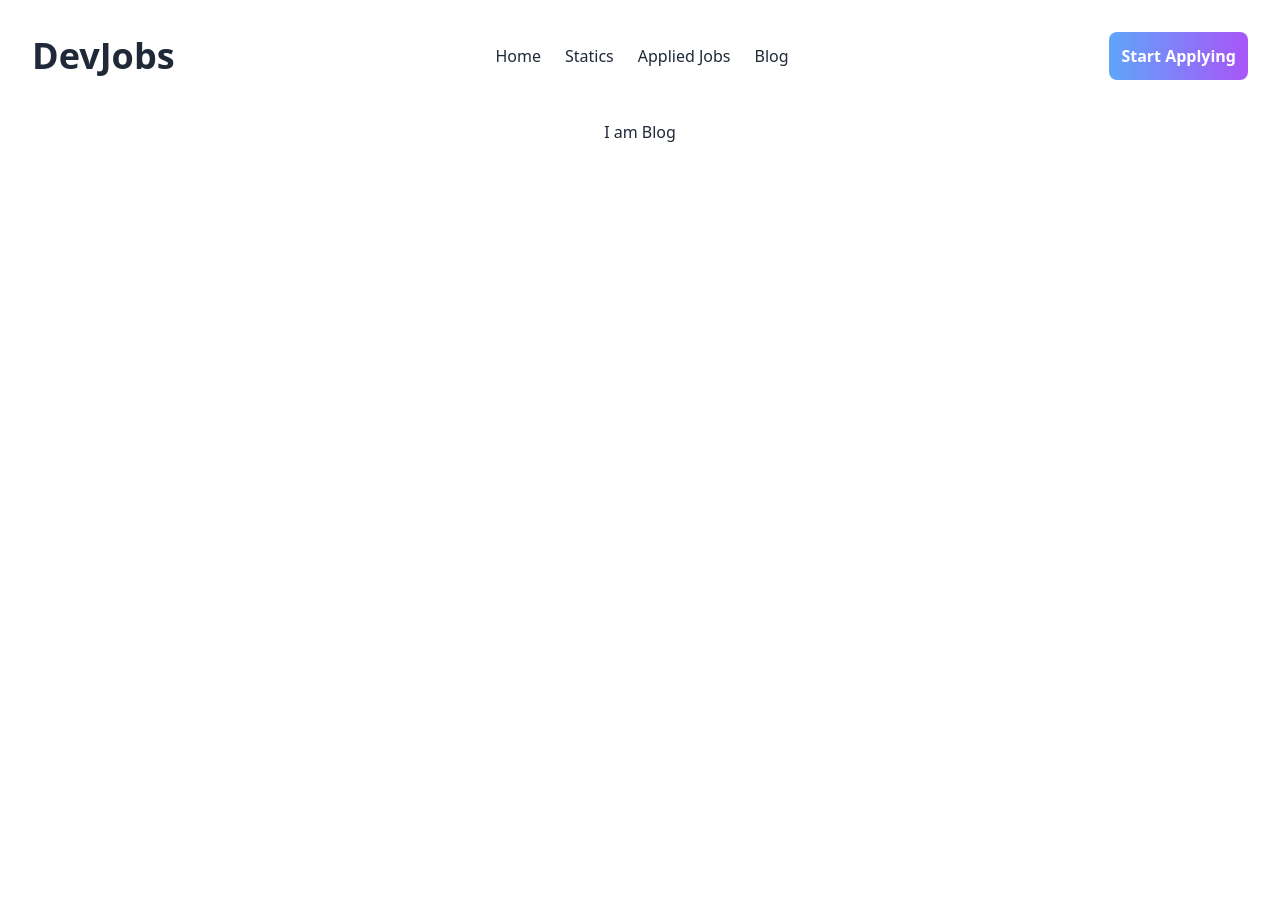
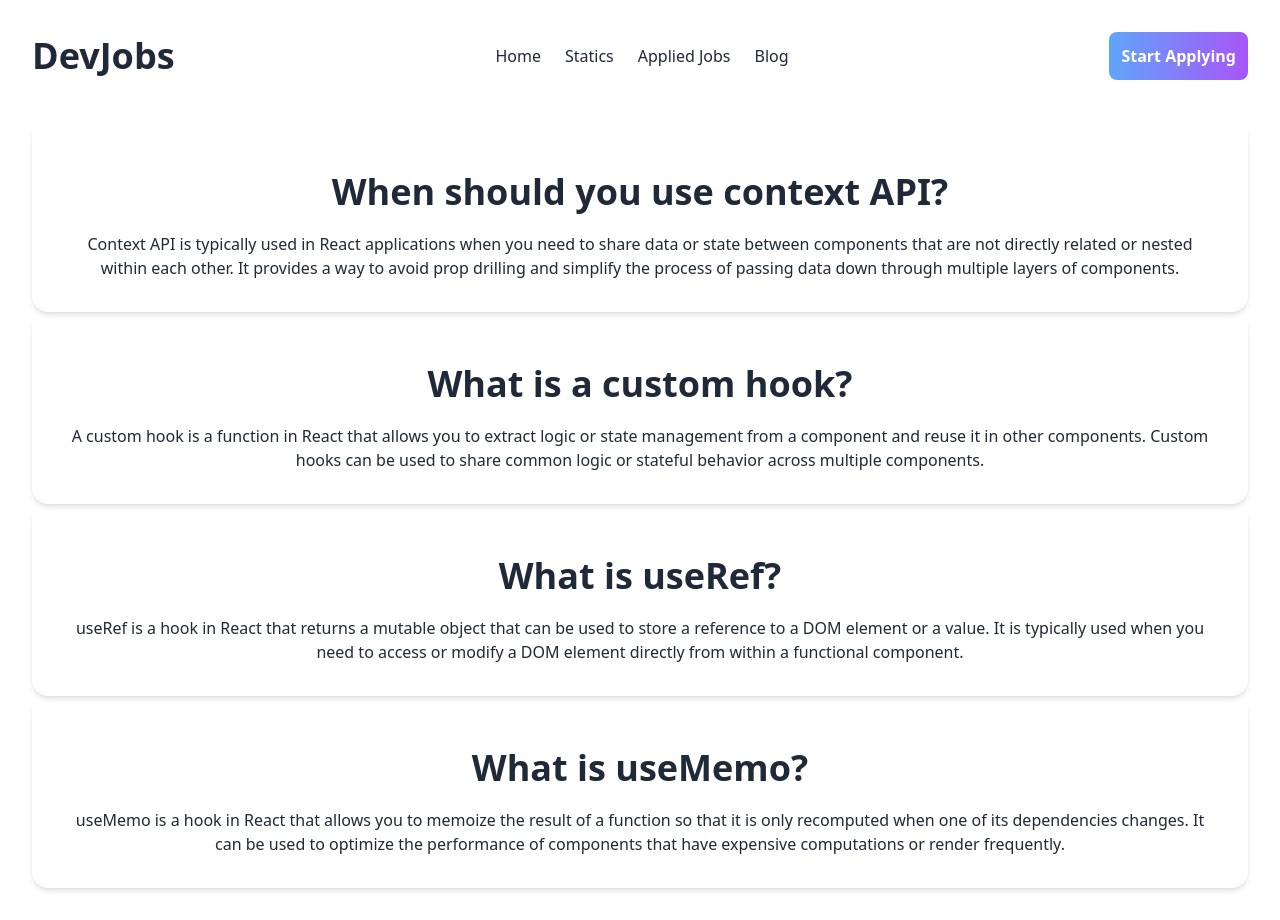
Before and after one commit to RayhanUddinFarhad/CareerHub, a React (Vite) app: page /blog in a window 1280 px wide. Before the commit the page ends 800 px from the top, so only its background shows below. Built offline with nearby package versions, Linux system fonts and the light colour scheme.

Commit message:
Blogs Completed

```diff
--- a/src/components/layout/Blog.jsx
+++ b/src/components/layout/Blog.jsx
@@ -3,8 +3,35 @@ import React from 'react';
 const Blog = () => {
     return (
         <div>
-            I am Blog
+           <div className='card shadow-md'>
 
+
+           <h1 className='text-4xl font-bold my-5 '>When should you use context API?</h1>
+           <p>Context API is typically used in React applications when you need to share data or state between components that are not directly related or nested within each other. It provides a way to avoid prop drilling and simplify the process of passing data down through multiple layers of components.</p>
+           </div>
+
+
+           <div className='card shadow-md'>
+
+            <h1 className='text-4xl font-bold my-5'>What is a custom hook?</h1>
+            <p>A custom hook is a function in React that allows you to extract logic or state management from a component and reuse it in other components. Custom hooks can be used to share common logic or stateful behavior across multiple components.</p>
+
+
+
+           </div>
+
+           <div className='card shadow-md'>
+
+            <h1 className='text-4xl font-bold my-5'>What is useRef?</h1>
+            <p>useRef is a hook in React that returns a mutable object that can be used to store a reference to a DOM element or a value. It is typically used when you need to access or modify a DOM element directly from within a functional component.</p>
+
+
+           </div>
+           <div className='card shadow-md'>
+
+            <h1 className='text-4xl font-bold my-5'> What is useMemo?</h1>
+            <p>useMemo is a hook in React that allows you to memoize the result of a function so that it is only recomputed when one of its dependencies changes. It can be used to optimize the performance of components that have expensive computations or render frequently.</p>
+           </div>
         </div>
     );
 };
```
